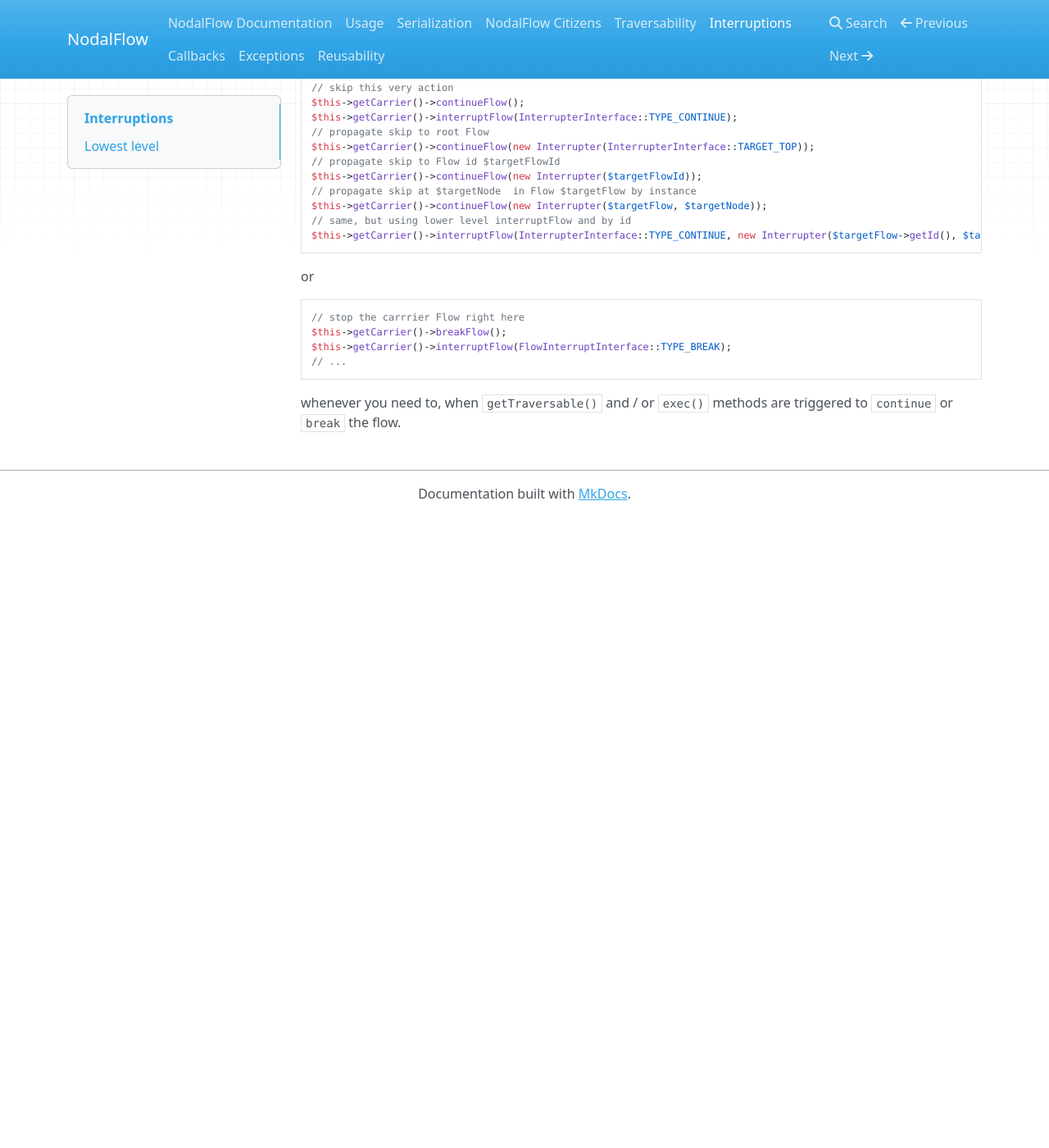
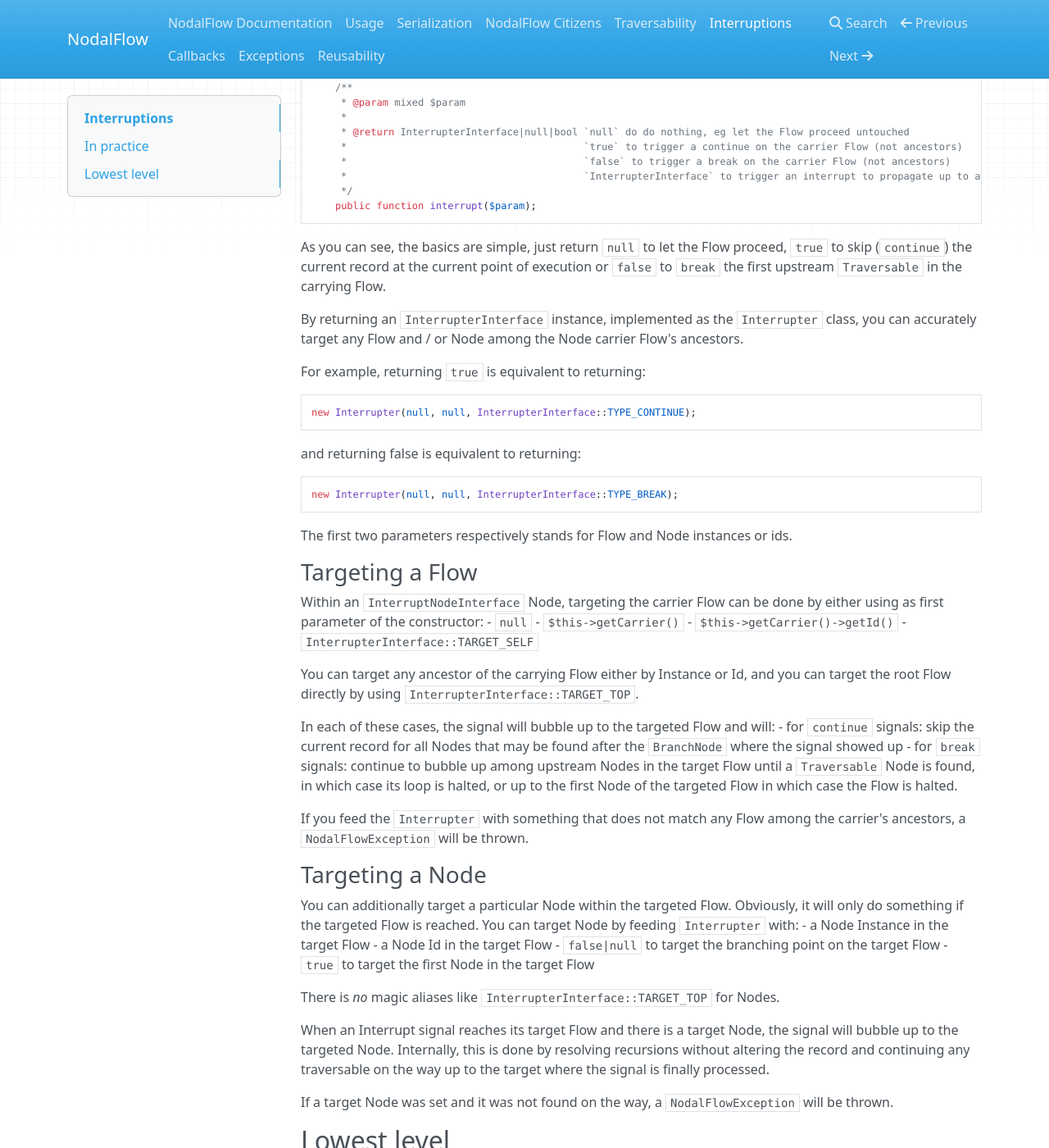
Before and after one commit to fab2s/NodalFlow, an MkDocs documentation site: the page built from docs/interruptions.md, in a window 1280 px wide and 1400 px high, scrolled down 2560 px. Shown: the whole window at 82% size. Built offline with MkDocs 1.6.1, drawn with Linux system fonts in a browser that asks for light colours; nearby versions of some CDN libraries; old or Windows-style settings are respelled for this version of MkDocs; before the commit the page ends 3190 px from its top, so only the background shows below that.

Commit message:
interruption exception and doc

````diff
--- a/docs/interruptions.md
+++ b/docs/interruptions.md
@@ -72,6 +72,70 @@ tNode : TraversableNode
     - Targeting branchFlowA (by id): The signal bubbles up to the first `Traversable` Node above bNode in branchFlowA, tNode, and `break` its loop, resulting in halting the branchFlowA for this RootFlow's parameter. Targeting any Node in RootFlow would result in the same effect as there is only one Traversable above bNode.
     - Targeting RootFlow (by id or targeting root flow): The signal bubbles up to RootFlow's first upstream (read above bNode) Traversable, tNode, and `break` its loop, resulting in halting the RootFlow and all it's children Flows at their respective point of execution. Likewise, targeting any Node in RootFlow would result in the same effect as there is only one Traversable above bNode.
 
+## In practice
+
+NodalFlow comes with an `InterruptNodeInterface` which you can implement by extending `InterruptNodeAbstract` leaving you with a single method to implement :
+
+```php
+    /**
+     * @param mixed $param
+     *
+     * @return InterrupterInterface|null|bool `null` do do nothing, eg let the Flow proceed untouched
+     *                                        `true` to trigger a continue on the carrier Flow (not ancestors)
+     *                                        `false` to trigger a break on the carrier Flow (not ancestors)
+     *                                        `InterrupterInterface` to trigger an interrupt to propagate up to a target (which may be one ancestor)
+     */
+    public function interrupt($param);
+```
+
+As you can see, the basics are simple, just return `null` to let the Flow proceed,  `true` to skip (`continue`) the current record at the current point of execution or `false` to `break` the first upstream `Traversable` in the carrying Flow.
+
+By returning an `InterrupterInterface` instance, implemented as the `Interrupter` class, you can accurately target any Flow and / or Node among the Node carrier Flow's ancestors.
+
+For example, returning `true` is equivalent to returning:
+
+```php
+new Interrupter(null, null, InterrupterInterface::TYPE_CONTINUE);
+```
+
+and returning false is equivalent to returning:
+
+```php
+new Interrupter(null, null, InterrupterInterface::TYPE_BREAK);
+```
+
+The first two parameters respectively stands for Flow and Node instances or ids.
+
+### Targeting a Flow
+
+Within an `InterruptNodeInterface` Node, targeting the carrier Flow can be done by either using as first parameter of the constructor:
+ - `null`
+ - `$this->getCarrier()`
+ - `$this->getCarrier()->getId()`
+ - `InterrupterInterface::TARGET_SELF`
+
+You can target any ancestor of the carrying Flow either by Instance or Id, and you can target the root Flow directly by using `InterrupterInterface::TARGET_TOP`.
+
+In each of these cases, the signal will bubble up to the targeted Flow and will:
+    - for `continue` signals: skip the current record for all Nodes that may be found after the `BranchNode` where the signal showed up
+    - for `break` signals: continue to bubble up among upstream Nodes in the target Flow until a `Traversable` Node is found, in which case its loop is halted, or up to the first Node of the targeted Flow in which case the Flow is halted.
+
+If you feed the `Interrupter` with something that does not match any Flow among the carrier's ancestors, a `NodalFlowException` will be thrown.
+
+### Targeting a Node
+
+You can additionally target a particular Node within the targeted Flow. Obviously, it will only do something if the targeted Flow is reached. You can target Node by feeding `Interrupter` with:
+    - a Node Instance in the target Flow
+    - a Node Id in the target Flow
+    - `false|null` to target the branching point on the target Flow
+    - `true` to target the first Node in the target Flow
+
+There is _no_ magic aliases like `InterrupterInterface::TARGET_TOP` for Nodes.
+
+When an Interrupt signal reaches its target Flow and there is a target Node, the signal will bubble up to the targeted Node. Internally, this is done by resolving recursions without altering the record and continuing any traversable on the way up to the target where the signal is finally processed.
+
+If a target Node was set and it was not found on the way, a `NodalFlowException` will be thrown.
+
 ## Lowest level
 
 Each nodes is filled with it's carrier Flow when it is attached to it. Any Node implementing `NodeInterface` can interrupt any Node in its carrier Flow and ancestors :
````
Also changed, not shown: 3 other files.
